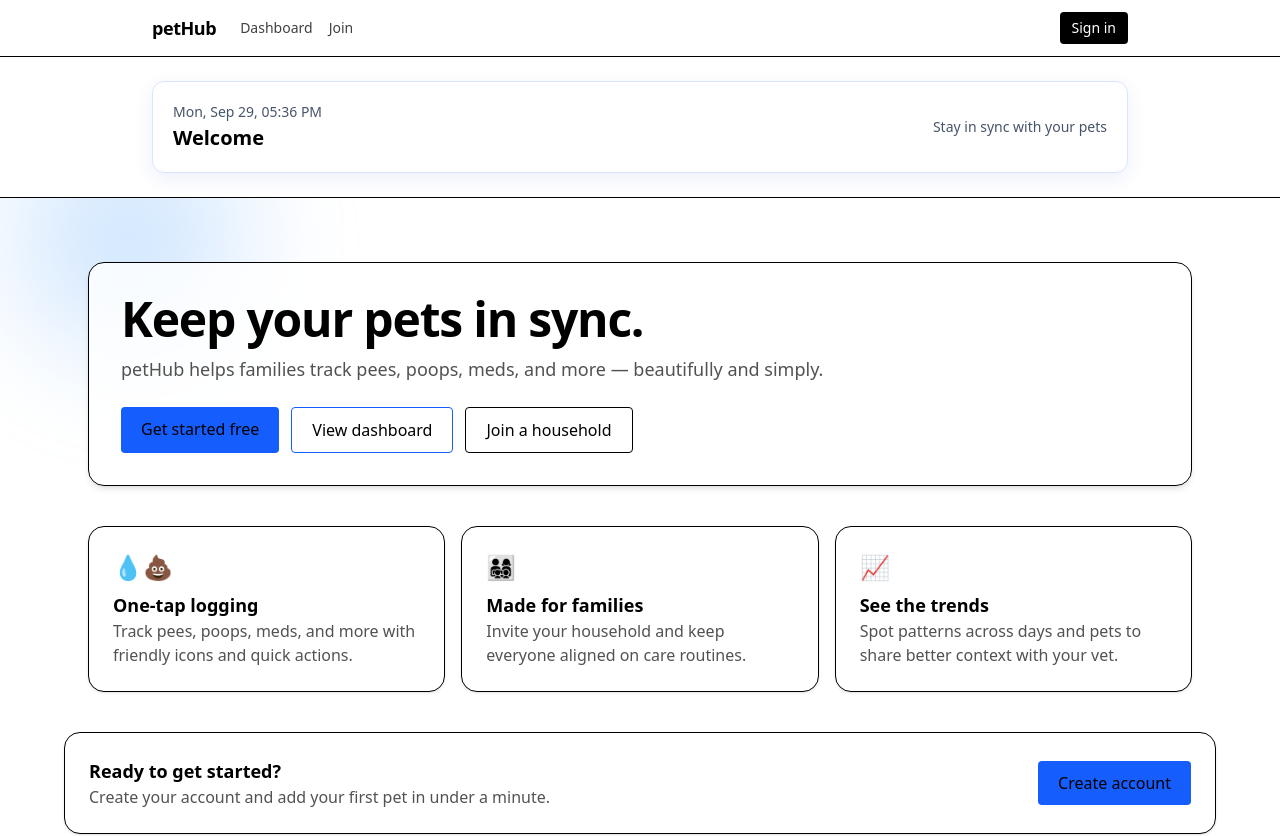
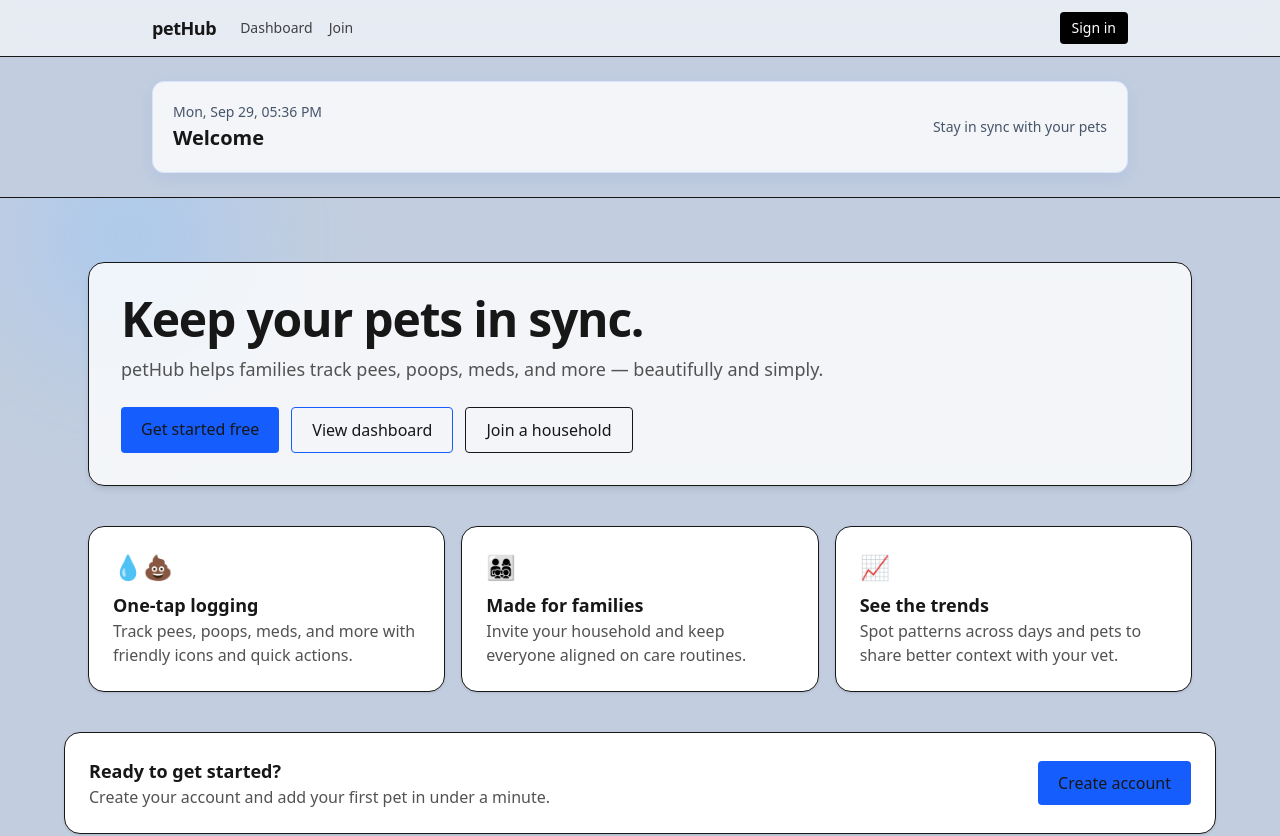
Before and after one commit to So10-k/pethub, a Next.js app: page / in a window 1280 px wide. Shown: the top 836 px of the page. Built offline with nearby package versions, Linux system fonts and the light colour scheme; no server answers.

Commit message:
Fix light blue background color on website

```diff
--- a/src/app/globals.css
+++ b/src/app/globals.css
@@ -2,8 +2,13 @@
 
 :root {
   /* Light blue site-wide background */
-  --background: #E6F0FF; /* light blue */
+  --background: #c2cee0; /* light blue */
   --foreground: #171717;
+}
+
+body {
+  background-color: var(--background);
+  color: var(--foreground);
 }
 
 @theme inline {
```
